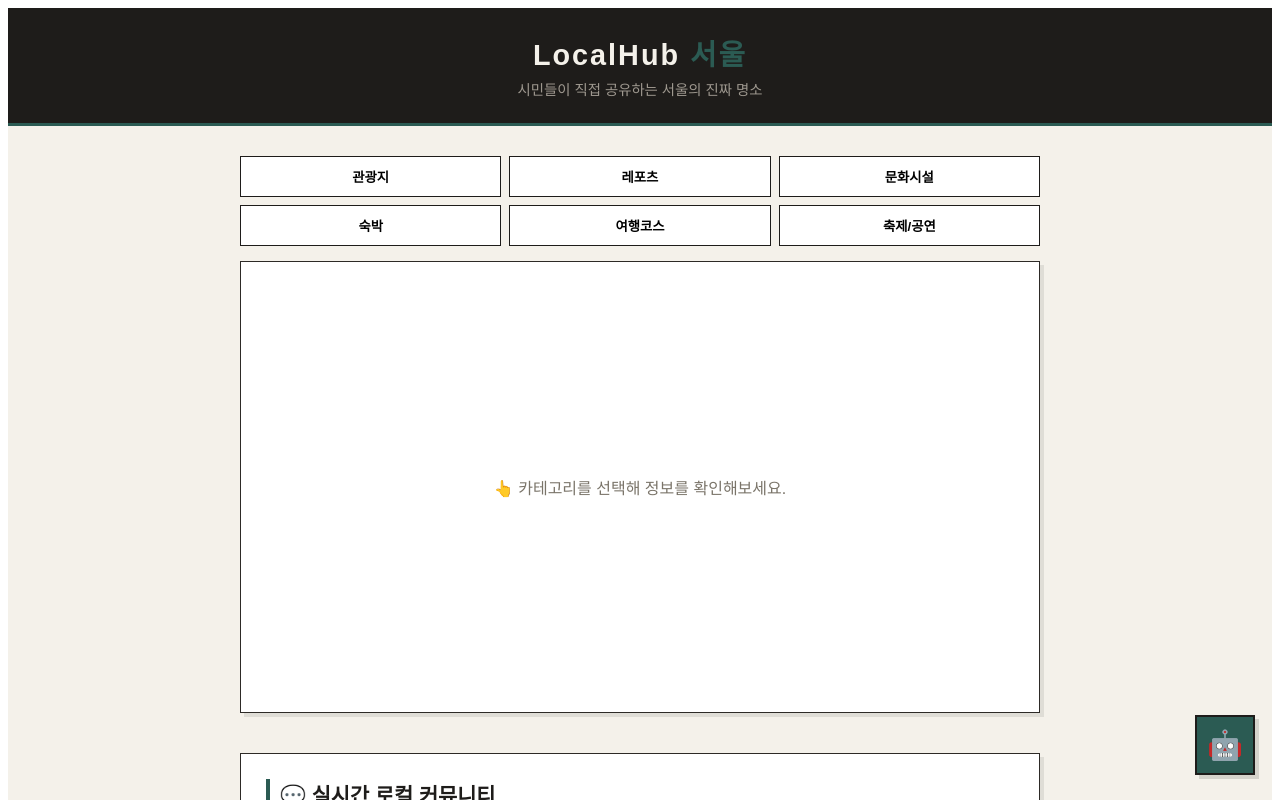
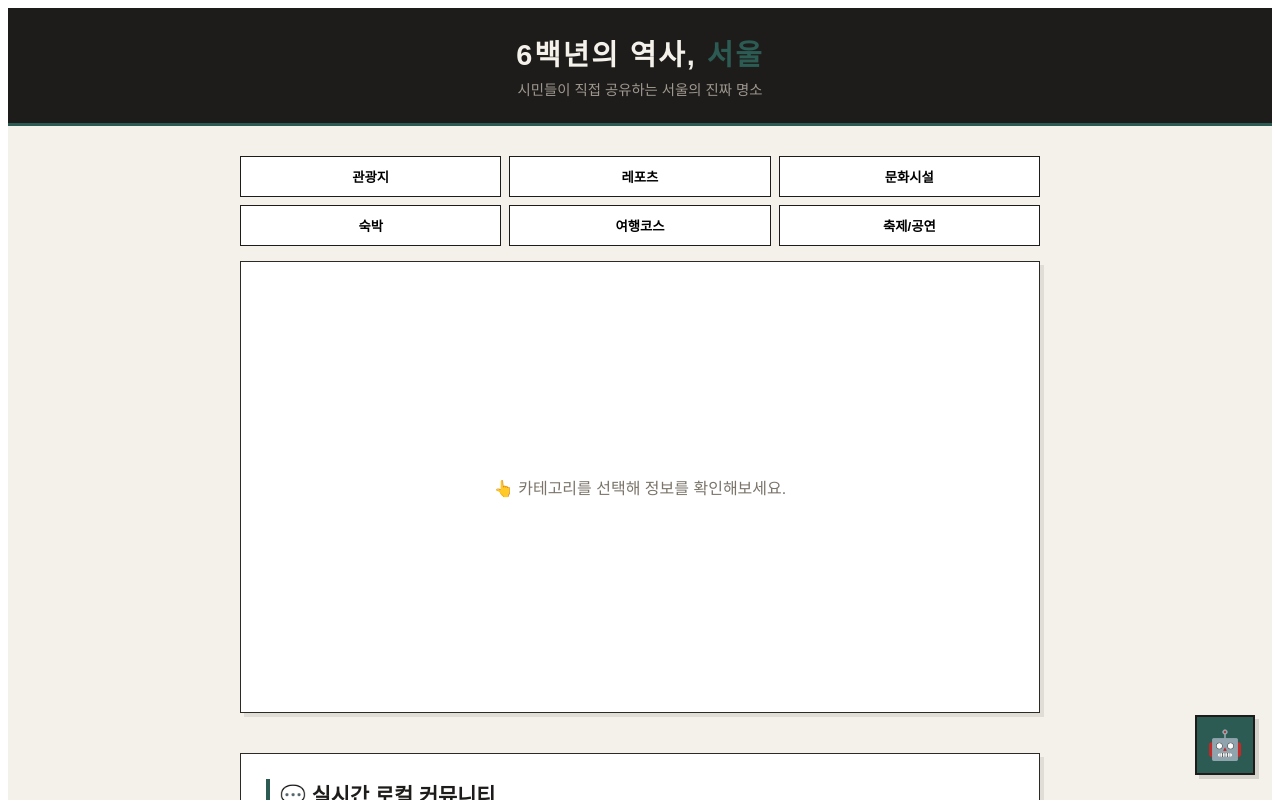
Before and after one commit to ohchanwu/ssaidols, a Vue app in the folder JSON 데이터 지연 로드/ssafy-teamPJT/: page / in a window 1280 px wide. Shown: the top 800 px of the page. Built offline with nearby package versions, Linux system fonts and the light colour scheme.

Commit message:
v6: title 수정

```diff
--- a/JSON 데이터 지연 로드/ssafy-teamPJT/src/App.vue
+++ b/JSON 데이터 지연 로드/ssafy-teamPJT/src/App.vue
@@ -3,7 +3,7 @@
     <!-- 상단 네비게이션 -->
     <header class="header">
       <div class="header-inner">
-        <h1 class="logo">LocalHub <span>서울</span></h1>
+        <h1 class="logo">6백년의 역사, <span>서울</span></h1>
         <p class="subtitle">시민들이 직접 공유하는 서울의 진짜 명소</p>
       </div>
     </header>
```
